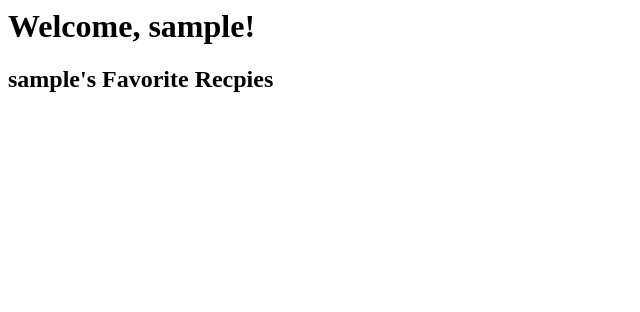
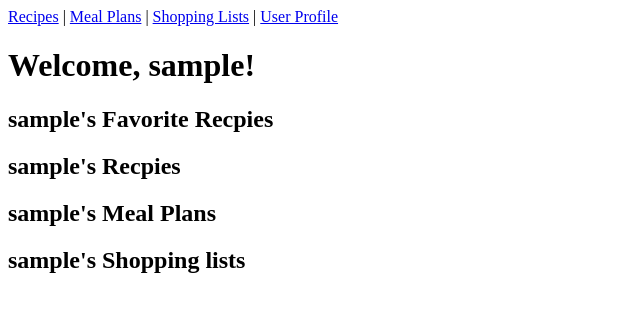
Before and after one commit to JoelRice/Plan-Shop-Eat, a Django app: page /custom_user_app/profile/1/ in a window 1280 px wide. Shown: the top 312 px of the page, without its empty margins (0-640 px from the left). Run offline with Django 3.2, Linux system fonts and the light colour scheme; the visitor is signed in with stand-in values (Sample User, id 1); data comes from the database, SQL or seed files in the repository; data that the repository does not hold is empty.

Commit message:
I added a section for a users created recipes, meal plans, and shopping lists. I also fixed the user profile link for the navbar in base.html

```diff
--- a/authentication/views.py
+++ b/authentication/views.py
@@ -4,6 +4,7 @@ from django.contrib.auth import login, authenticate, logout
 from custom_user_app.models import CustomUser
 # Create your views here.
 
+# change Http redirect!!!
 def login_view(request):
     if request.method == "POST":
         form = LoginForm(request.POST)
@@ -13,7 +14,7 @@ def login_view(request):
                 "username"), password=data.get("password"))
             if user:
                 login(request, user)
-                return HttpResponseRedirect(reverse("homepage"))
+                return HttpResponseRedirect(reverse("recipes"))
     form = LoginForm()
     return render(request, "generic_form.html", {"form": form})
 
--- a/custom_user_app/urls.py
+++ b/custom_user_app/urls.py
@@ -1,7 +1,6 @@
 from django.urls import path
 
 from custom_user_app.views import user_profile_view
-
 urlpatterns = [
     path('profile/<int:user_id>/', user_profile_view, name='user_profile' ),
 ]
--- a/custom_user_app/views.py
+++ b/custom_user_app/views.py
@@ -2,9 +2,30 @@ from django.shortcuts import render
 from django.contrib.auth.decorators import login_required
 
 from custom_user_app.models import CustomUser
+from meal_plan_app.models import MealPlan
 
 @login_required
+# recipe_custom_user is the related name for created_by
 def user_profile_view(request, user_id):
+    template_name = "user_profile.html"
     user_profile = CustomUser.objects.get(id=user_id)
     user_favortied_recipes = user_profile.recipe_favorited_by.all()
-    return render(request, "user_profile.html",{"user_profile": user_profile, "user_favortied_recipes": user_favortied_recipes, })
+    users_recipes = user_profile.recipe_custom_user.all()
+    return render(
+        request,
+        template_name,
+        {
+        "user_profile": user_profile,
+        "user_favortied_recipes": user_favortied_recipes,
+        "users_recipes": users_recipes
+        }
+        )
+
+
+# def users_meal_plan(request):
+#     template_name = "user_profile.html"
+#     plans = MealPlan.objects.all()
+#     return render(
+#         request,
+#         template_name,
+#         {"plans": plans})
--- a/templates/base.html
+++ b/templates/base.html
@@ -1,6 +1,5 @@
 <!DOCTYPE html>
 <html lang="en">
-
   <head>
     <title>{% block title %}Plan. Shop. Eat.{% endblock %}</title>
   </head>
@@ -11,13 +10,11 @@
       <a href="/recipe_app/recipes">Recipes</a> |
       <a href="/meal_plan_app/plans">Meal Plans</a> |
       <a href="/shopping_list_app/">Shopping Lists</a> |
-        <a href="/custom_user_app/">User Profile</a>
+      <a href="/custom_user_app/profile/{{user.id}}/">User Profile</a>
 
       {% endblock %}
     </div>
 
-    <div id="content">
-        {% block content %}{% endblock %}
-    </div>
+    <div id="content">{% block content %}{% endblock %}</div>
   </body>
 </html>
--- a/templates/user_profile.html
+++ b/templates/user_profile.html
@@ -1,7 +1,27 @@
+{% extends 'base.html' %} {% block content %}
 <h1>Welcome, {{user_profile.username}}!</h1>
-<h2>{{user_profile.username}}'s Favorite Recpies</h2>
 <div>
+  <h2>{{user_profile.username}}'s Favorite Recpies</h2>
   {% for favorite in user_favortied_recipes %}
-  <h4><a href="/recipe_app/recipe/{{favorite.id}}/">{{favorite}}</a></h4>
+  <button>
+    <a href="/recipe_app/recipe/{{favorite.id}}/">{{favorite}}</a>
+  </button>
   {% endfor %}
 </div>
+<div>
+  <h2>{{user_profile.username}}'s Recpies</h2>
+  {% for recipes in users_recipes %}
+  <button>
+    <a href="/recipe_app/recipe/{{recipes.id}}/">{{recipes.title}}</a>
+  </button>
+  {% endfor%}
+</div>
+
+<div>
+  <h2>{{user_profile.username}}'s Meal Plans</h2>
+</div>
+
+<div>
+  <h2>{{user_profile.username}}'s Shopping lists</h2>
+</div>
+{% endblock %}
```
Lines whose indentation alone changed are shown as unchanged.
